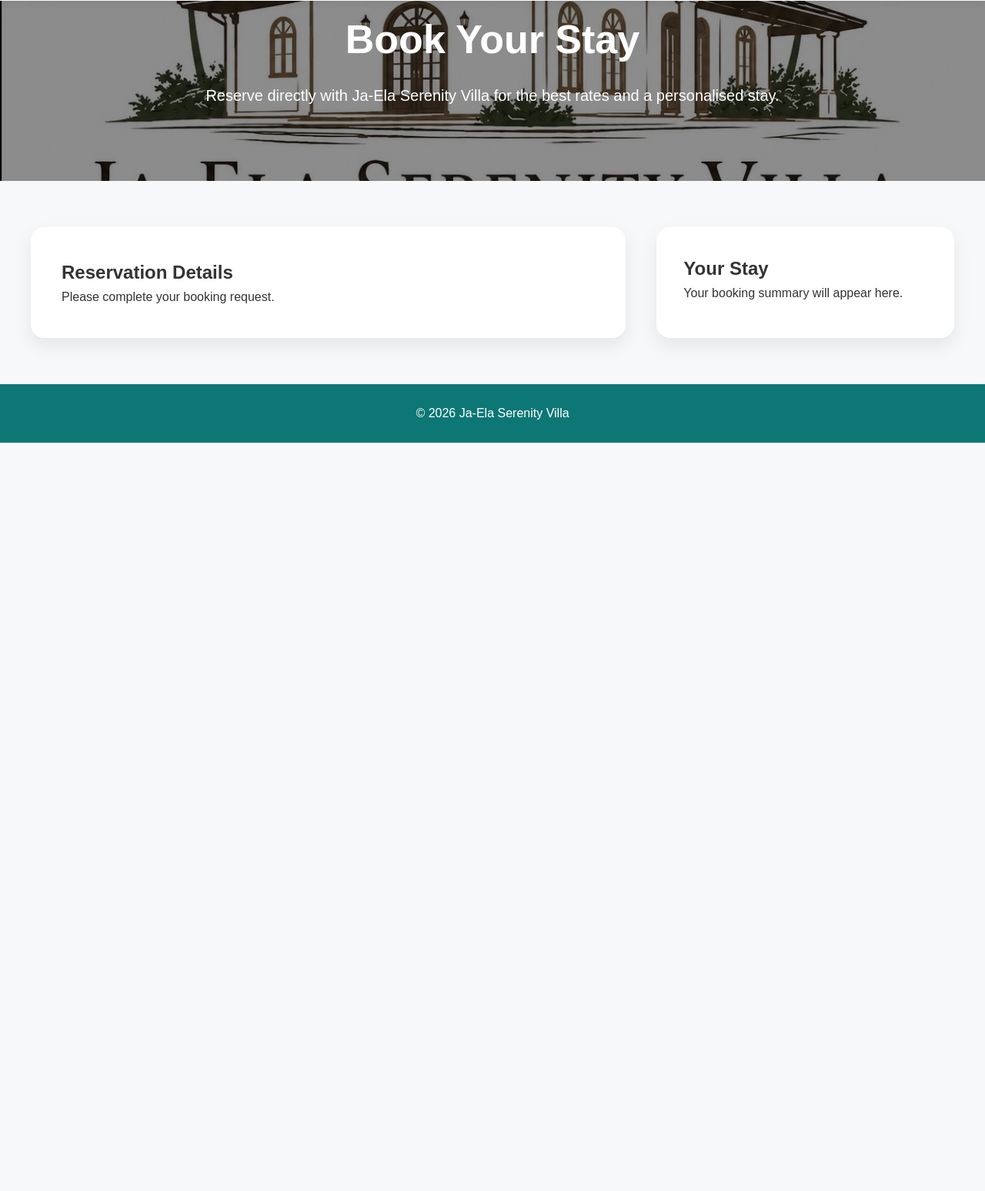
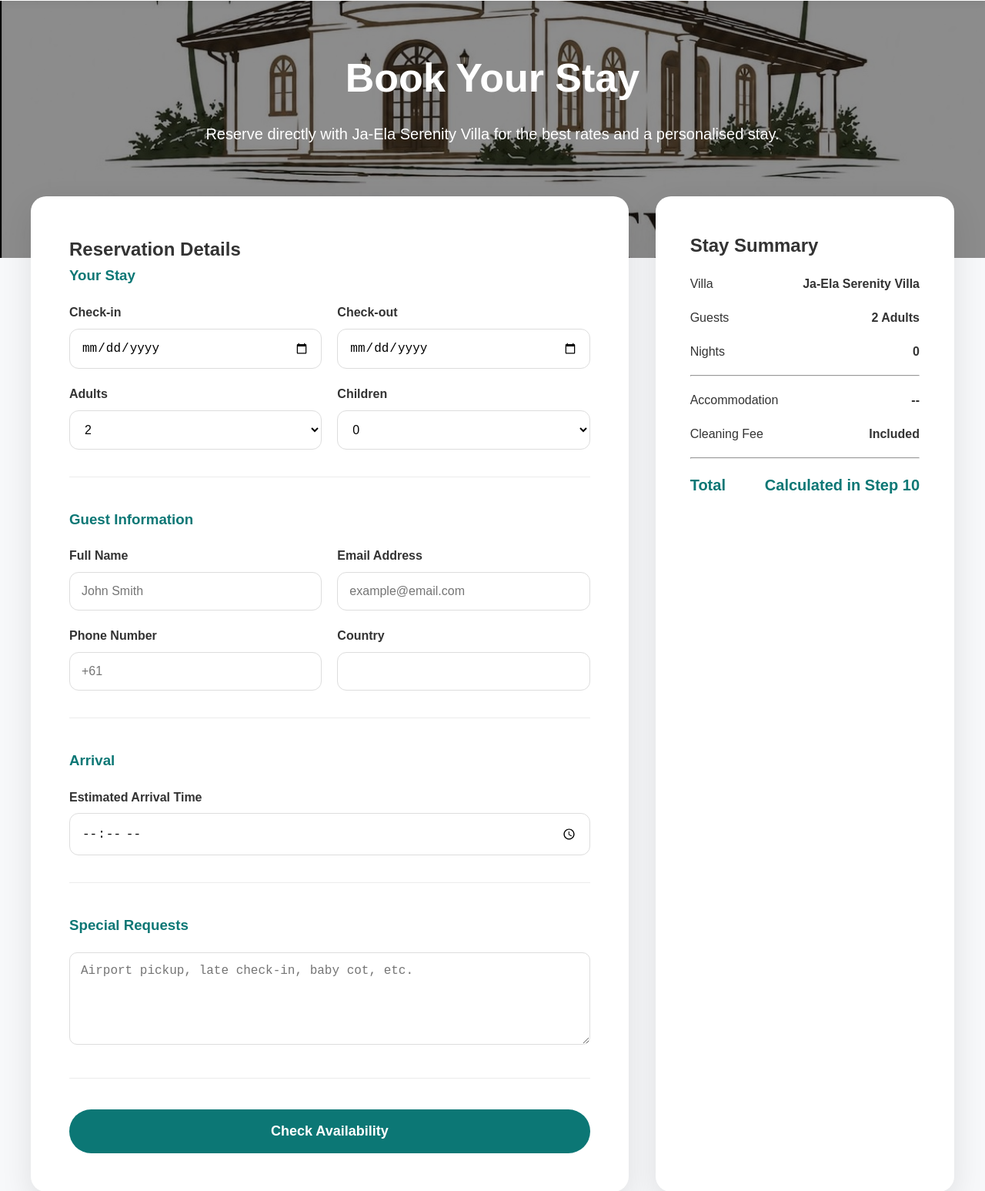
Before and after one commit to jserenityvilla/jaela-serenity-villa-dev, a plain HTML site: page pages/booking.html in a window 1280 px wide. Shown: the part 85-1632 px from the top of the page at 77% size. Before the commit the page ends 800 px from the top, so only its background shows below. Drawn offline with Linux system fonts and the light colour scheme.

Commit message:
Created booking page layout

```diff
--- a/assets/css/booking.css
+++ b/assets/css/booking.css
@@ -90,7 +90,7 @@
 
 .booking-hero{
 
-    height:320px;
+    height:420px;
 
     background:url("../images/hero.jpg") center center/cover;
 
@@ -142,15 +142,19 @@
 
     max-width:1400px;
 
-    margin:auto;
+    margin:-80px auto 60px;
+
+    position:relative;
+
+    z-index:5;
 
     display:grid;
 
     grid-template-columns:2fr 1fr;
 
-    gap:40px;
+    gap:35px;
 
-    padding:60px 40px;
+    padding:0 40px;
 
 }
 
@@ -162,11 +166,11 @@
 
     background:white;
 
-    padding:40px;
+    padding:50px;
 
-    border-radius:18px;
+    border-radius:20px;
 
-    box-shadow:0 10px 25px rgba(0,0,0,.08);
+    box-shadow:0 15px 40px rgba(0,0,0,.10);
 
 }
 
@@ -178,15 +182,15 @@
 
     background:white;
 
-    padding:35px;
+    padding:45px;
 
-    border-radius:18px;
+    border-radius:20px;
 
-    box-shadow:0 10px 25px rgba(0,0,0,.08);
+    box-shadow:0 15px 40px rgba(0,0,0,.10);
 
     position:sticky;
 
-    top:100px;
+    top:120px;
 
 }
 
@@ -211,6 +215,11 @@
 ====================================== */
 
 @media(max-width:900px){
+.form-grid{
+
+    grid-template-columns:1fr;
+
+}
 
 .booking-main{
 
@@ -222,7 +231,11 @@
 
 .booking-hero{
 
-height:250px;
+    height:420px;
+
+    background:url("../images/hero.jpg") center center/cover no-repeat;
+
+    position:relative;
 
 }
 
@@ -239,3 +252,162 @@
 }
 
 }
+/* ======================================
+FORM
+====================================== */
+
+.form-section{
+
+    margin-bottom:40px;
+    padding-bottom:35px;
+    border-bottom:1px solid #ececec;
+
+}
+
+.form-section:last-child{
+
+    border-bottom:none;
+
+}
+
+.form-section h3{
+
+    color:#0c7775;
+
+    margin-bottom:20px;
+
+}
+
+.form-grid{
+
+    display:grid;
+
+    grid-template-columns:repeat(2,1fr);
+
+    gap:20px;
+
+}
+
+.form-group{
+
+    display:flex;
+
+    flex-direction:column;
+
+}
+
+.form-group label{
+
+    margin-bottom:8px;
+
+    font-weight:600;
+
+}
+
+.form-group input,
+.form-group select,
+textarea{
+
+    width:100%;
+
+    padding:15px;
+
+    border:1px solid #ddd;
+
+    border-radius:12px;
+
+    font-size:16px;
+
+    transition:.3s;
+
+    background:#fff;
+
+}
+
+.form-group input:focus,
+.form-group select:focus,
+textarea:focus{
+
+    border-color:#0c7775;
+
+    outline:none;
+
+    box-shadow:0 0 10px rgba(12,119,117,.20);
+
+}
+
+textarea{
+
+    padding:14px;
+
+    border:1px solid #ddd;
+
+    border-radius:10px;
+
+    font-size:16px;
+
+}
+
+textarea{
+
+    width:100%;
+
+    resize:vertical;
+
+}
+
+.booking-button{
+
+    width:100%;
+
+    padding:18px;
+
+    border:none;
+
+    border-radius:50px;
+
+    background:#0c7775;
+
+    color:white;
+
+    font-size:18px;
+
+    font-weight:600;
+
+    cursor:pointer;
+
+    transition:.3s;
+
+}
+
+.booking-button:hover{
+
+    background:#095d5b;
+
+    transform:translateY(-2px);
+
+}
+
+/* ======================================
+SUMMARY
+====================================== */
+
+.summary-row{
+
+    display:flex;
+
+    justify-content:space-between;
+
+    margin:18px 0;
+
+}
+
+.summary-row.total{
+
+    font-size:20px;
+
+    color:#0c7775;
+
+    font-weight:bold;
+
+}
--- a/pages/booking.html
+++ b/pages/booking.html
@@ -107,27 +107,215 @@
 
         <h2>Reservation Details</h2>
 
-        <p>
+        <form id="bookingForm">
 
-            Please complete your booking request.
+    <!-- Stay Dates -->
 
-        </p>
+    <div class="form-section">
 
+        <h3>Your Stay</h3>
+
+        <div class="form-grid">
+
+            <div class="form-group">
+                <label>Check-in</label>
+                <input type="date" id="checkin" required>
+            </div>
+
+            <div class="form-group">
+                <label>Check-out</label>
+                <input type="date" id="checkout" required>
+            </div>
+
+            <div class="form-group">
+                <label>Adults</label>
+
+                <select id="adults">
+
+                    <option>1</option>
+                    <option selected>2</option>
+                    <option>3</option>
+                    <option>4</option>
+                    <option>5</option>
+                    <option>6</option>
+
+                </select>
+
+            </div>
+
+            <div class="form-group">
+
+                <label>Children</label>
+
+                <select id="children">
+
+                    <option selected>0</option>
+                    <option>1</option>
+                    <option>2</option>
+                    <option>3</option>
+
+                </select>
+
+            </div>
+
+        </div>
+
+    </div>
+
+    <!-- Guest Information -->
+
+    <div class="form-section">
+
+        <h3>Guest Information</h3>
+
+        <div class="form-grid">
+
+            <div class="form-group">
+
+                <label>Full Name</label>
+
+                <input type="text"
+                       id="fullname"
+                       placeholder="John Smith"
+                       required>
+
+            </div>
+
+            <div class="form-group">
+
+                <label>Email Address</label>
+
+                <input type="email"
+                       id="email"
+                       placeholder="example@email.com"
+                       required>
+
+            </div>
+
+            <div class="form-group">
+
+                <label>Phone Number</label>
+
+                <input type="tel"
+                       id="phone"
+                       placeholder="+61">
+
+            </div>
+
+            <div class="form-group">
+
+                <label>Country</label>
+
+                <input type="text"
+                       id="country">
+
+            </div>
+
+        </div>
+
+    </div>
+
+    <!-- Arrival -->
+
+    <div class="form-section">
+
+        <h3>Arrival</h3>
+
+        <div class="form-group">
+
+            <label>Estimated Arrival Time</label>
+
+            <input type="time"
+                   id="arrival">
+
+        </div>
+
+    </div>
+
+    <!-- Requests -->
+
+    <div class="form-section">
+
+        <h3>Special Requests</h3>
+
+        <textarea
+            id="requests"
+            rows="5"
+            placeholder="Airport pickup, late check-in, baby cot, etc."></textarea>
+
+    </div>
+
+    <button
+        class="booking-button"
+        type="submit">
+
+        Check Availability
+
+    </button>
+
+</form>
     </section>
 
     <!-- RIGHT -->
 
-    <aside class="booking-summary">
 
-        <h2>Your Stay</h2>
+   <aside class="booking-summary">
 
-        <p>
+    <h2>Stay Summary</h2>
 
-            Your booking summary will appear here.
+    <div class="summary-row">
 
-        </p>
+        <span>Villa</span>
 
-    </aside>
+        <strong>Ja-Ela Serenity Villa</strong>
+
+    </div>
+
+    <div class="summary-row">
+
+        <span>Guests</span>
+
+        <strong id="summaryGuests">2 Adults</strong>
+
+    </div>
+
+    <div class="summary-row">
+
+        <span>Nights</span>
+
+        <strong id="summaryNights">0</strong>
+
+    </div>
+
+    <hr>
+
+    <div class="summary-row">
+
+        <span>Accommodation</span>
+
+        <strong>--</strong>
+
+    </div>
+
+    <div class="summary-row">
+
+        <span>Cleaning Fee</span>
+
+        <strong>Included</strong>
+
+    </div>
+
+    <hr>
+
+    <div class="summary-row total">
+
+        <span>Total</span>
+
+        <strong>Calculated in Step 10</strong>
+
+    </div>
+
+</aside>
 
 </main>
 
```
